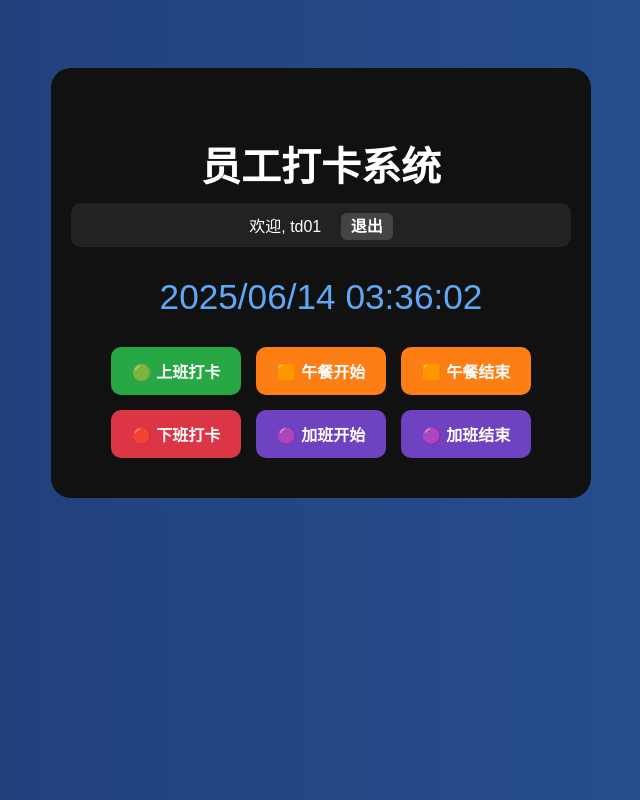
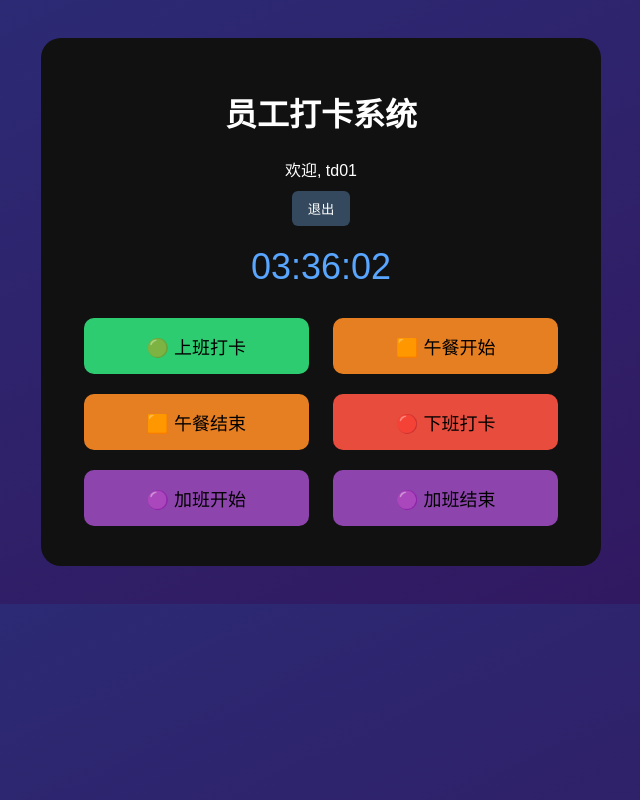
Before and after one commit to TDSUPPLY/Clock-in, a Flask app: page / in a window 1280 px wide. Shown: the whole page, without its empty margins (319-959 px from the left). Run offline with Flask 3, Linux system fonts and the light colour scheme.

Commit message:
Update index.html

```diff
--- a/templates/index.html
+++ b/templates/index.html
@@ -1,96 +1,91 @@
-
 <!DOCTYPE html>
 <html lang="zh">
 <head>
-    <meta charset="UTF-8">
+  <meta charset="UTF-8" />
+  <meta name="viewport" content="width=device-width, initial-scale=1.0"/>
   <title>员工打卡系统</title>
   <style>
     body {
-            background: linear-gradient(to right, #1e3c72, #2a5298);
+      background: linear-gradient(to bottom right, #2b2d77, #32165e);
       color: white;
-            font-family: "Arial", sans-serif;
+      font-family: 'Arial', sans-serif;
       text-align: center;
-            padding-top: 60px;
+      padding: 30px;
     }
     .container {
       background-color: #111;
-            margin: auto;
-            padding: 40px 20px;
+      padding: 30px;
       border-radius: 20px;
-            width: 90%;
       max-width: 500px;
+      margin: 0 auto;
     }
-        h1 {
-            font-size: 2.5em;
-            margin-bottom: 10px;
+    .time {
+      font-size: 36px;
+      color: #58a6ff;
+      margin: 20px 0;
     }
+    .btn {
+      width: 45%;
+      padding: 15px;
+      margin: 10px;
+      font-size: 18px;
+      border: none;
+      border-radius: 10px;
+      cursor: pointer;
+    }
+    .green { background-color: #2ecc71; }
+    .orange { background-color: #e67e22; }
+    .red { background-color: #e74c3c; }
+    .purple { background-color: #8e44ad; }
     .logout {
       margin-top: 10px;
-            background-color: #222;
-            padding: 10px;
-            border-radius: 10px;
     }
-        .logout span {
-            margin-right: 15px;
+    .logout button {
+      background-color: #34495e;
+      color: white;
+      padding: 8px 16px;
+      border: none;
+      border-radius: 6px;
+      cursor: pointer;
     }
-        .logout a {
-            color: white;
-            font-weight: bold;
-            padding: 5px 10px;
-            background-color: #444;
-            text-decoration: none;
-            border-radius: 6px;
-        }
-        .clock {
-            font-size: 2.2em;
-            margin: 30px 0;
-            color: #5fa8f5;
-        }
-        .btn-group {
-            display: flex;
-            flex-wrap: wrap;
-            justify-content: center;
-            gap: 15px;
-        }
-        .btn {
-            font-size: 1em;
-            font-weight: bold;
-            padding: 12px 20px;
-            border: none;
-            border-radius: 10px;
-            color: white;
-            cursor: pointer;
-            min-width: 130px;
-        }
-        .green { background-color: #28a745; }
-        .orange { background-color: #fd7e14; }
-        .red { background-color: #dc3545; }
-        .purple { background-color: #6f42c1; }
   </style>
 </head>
 <body>
   <div class="container">
     <h1>员工打卡系统</h1>
-        <div class="logout">
-            <span>欢迎, td01</span>
-            <a href="/logout">退出</a>
+    <div>
+      欢迎, {{ session['username'] }}
+      <form action="/logout" method="get" class="logout">
+        <button type="submit">退出</button>
+      </form>
     </div>
-        <div class="clock" id="clock">加载中...</div>
-        <div class="btn-group">
-            <button class="btn green">🟢 上班打卡</button>
-            <button class="btn orange">🟧 午餐开始</button>
-            <button class="btn orange">🟧 午餐结束</button>
-            <button class="btn red">🔴 下班打卡</button>
-            <button class="btn purple">🟣 加班开始</button>
-            <button class="btn purple">🟣 加班结束</button>
+    <div class="time" id="clock">--:--:--</div>
+    <div>
+      <button class="btn green" onclick="record('上班打卡')">🟢 上班打卡</button>
+      <button class="btn orange" onclick="record('午餐开始')">🟧 午餐开始</button>
+      <button class="btn orange" onclick="record('午餐结束')">🟧 午餐结束</button>
+      <button class="btn red" onclick="record('下班打卡')">🔴 下班打卡</button>
+      <button class="btn purple" onclick="record('加班开始')">🟣 加班开始</button>
+      <button class="btn purple" onclick="record('加班结束')">🟣 加班结束</button>
     </div>
   </div>
+
   <script>
+    function record(type) {
+      fetch('/api/attendance', {
+        method: 'POST',
+        headers: {'Content-Type': 'application/json'},
+        body: JSON.stringify({type: type})
+      })
+      .then(response => response.json())
+      .then(data => alert(data.message))
+      .catch(error => alert("打卡失败：" + error));
+    }
+
     function updateClock() {
       const now = new Date();
-            const pad = n => n.toString().padStart(2, '0');
-            const formatted = `${now.getFullYear()}/${pad(now.getMonth()+1)}/${pad(now.getDate())} ${pad(now.getHours())}:${pad(now.getMinutes())}:${pad(now.getSeconds())}`;
-            document.getElementById('clock').innerText = formatted;
+      const timeStr = now.toLocaleTimeString('zh-CN', { hour12: false });
+      document.getElementById('clock').innerText = timeStr;
     }
     setInterval(updateClock, 1000);
     updateClock();
```
Lines whose indentation alone changed are shown as unchanged.
